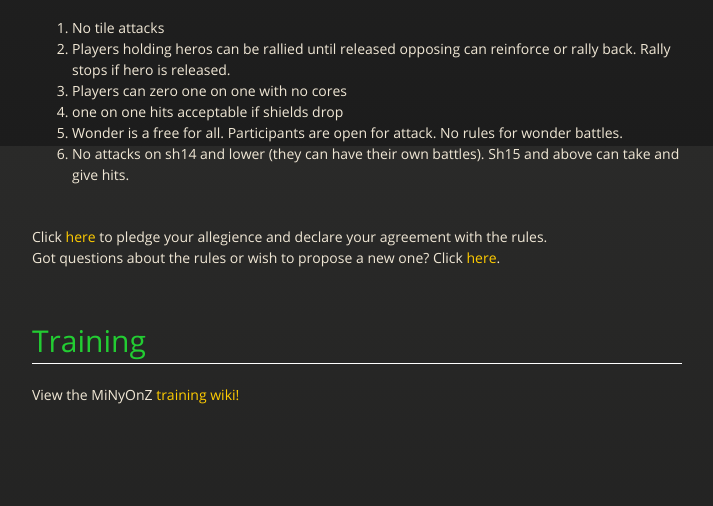
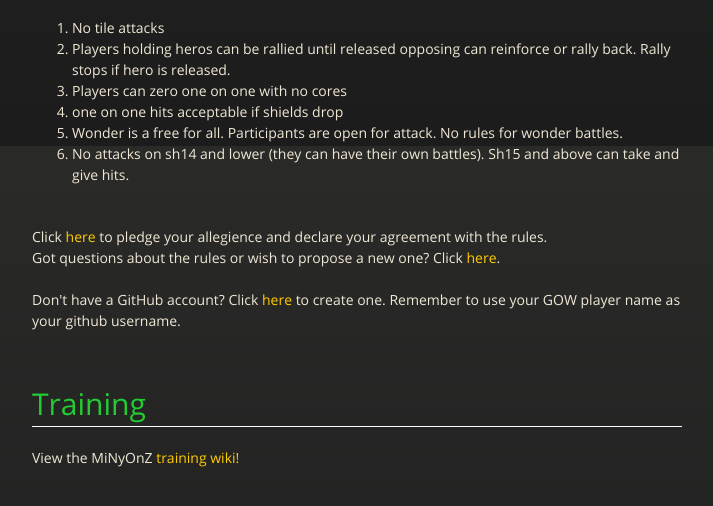
Before and after one commit to ivaen/minyonz, a plain HTML site: page index.html in a window 1280 px wide. Shown: the part 654-1160 px from the top of the page, without its empty margins (283-996 px from the left). Drawn offline with nearby package versions, Linux system fonts and the light colour scheme.

Commit message:
Update index.html

```diff
--- a/index.html
+++ b/index.html
@@ -82,6 +82,9 @@
           <br/>
           Click <a href="https://github.com/GameOfWar/minyonz/pull/1" target="_blank">here</a> to pledge your allegience and declare your agreement with the rules.<br/>
           Got questions about the rules or wish to propose a new one?  Click <a href="https://github.com/GameOfWar/minyonz/pull/2" target="_blank">here</a>.
+          <br/><br/>
+          Don't have a GitHub account? Click <a href="https://github.com/join" target="_blank">here</a> to create one.  Remember
+          to use your GOW player name as your github username.
         </div>
 
         <div class="notronix-section-header">
```
